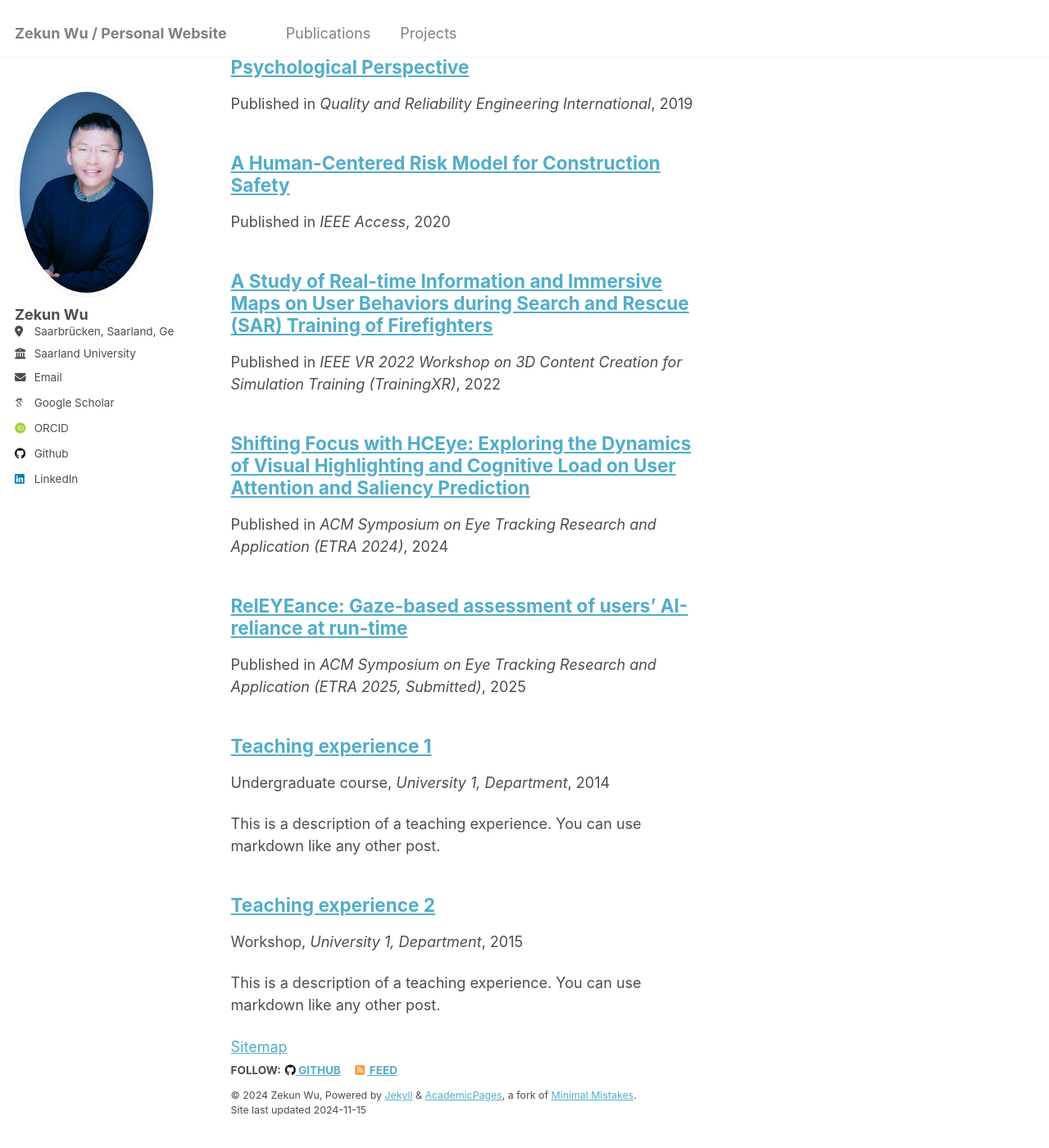
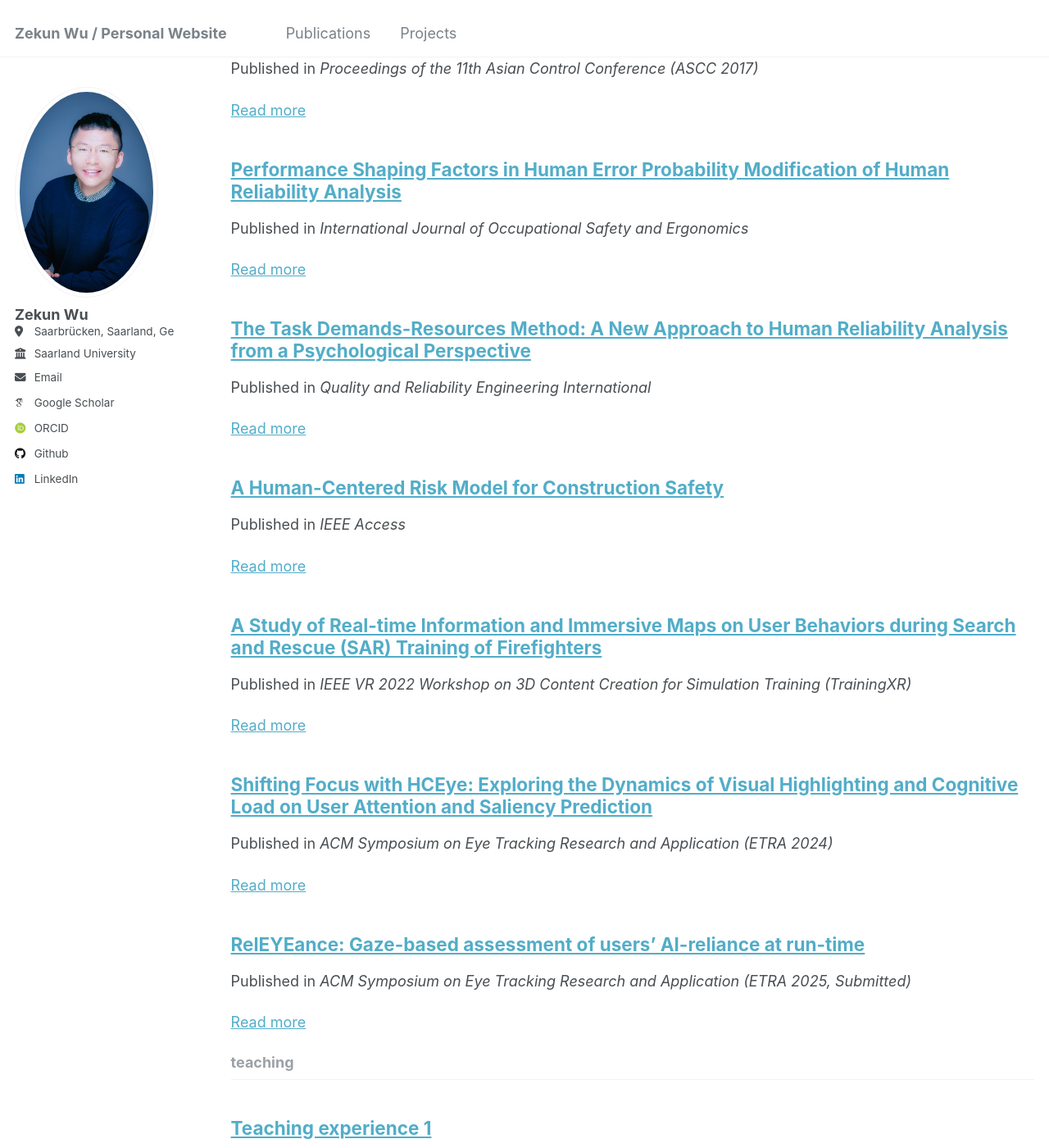
Before and after one commit to zekun-wu/zekun-wu.github.io, a Jekyll site: the page built from _pages/collection-archive.html, in a window 1280 px wide and 1400 px high, scrolled down 2043 px. Shown: the whole window at 82% size. Built offline with Jekyll 4.4.1, drawn with Linux system fonts in a browser that asks for light colours; some web fonts are replaced; some of the changed text lies outside the part shown.

Commit message:
modify the project page

```diff
--- a/_includes/archive-single.html
+++ b/_includes/archive-single.html
@@ -12,27 +12,13 @@
   {% assign title = post.title %}
 {% endif %}
 
-<div class="{{ include.type | default: "list" }}__item">
+<div class="portfolio-item">
   <article class="archive__item" itemscope itemtype="http://schema.org/CreativeWork">
     {% if include.type == "grid" and teaser %}
       <div class="archive__item-teaser">
-        <img src=
-          {% if teaser contains "://" %}
-            "{{ teaser }}"
-          {% else %}
-            "{{ teaser | prepend: "/images/" | prepend: base_path }}"
-          {% endif %}
-          alt="">
+        <img src="{{ teaser | prepend: base_path }}" alt="">
       </div>
     {% endif %}
-
-    <!-- <h2 class="archive__item-title" itemprop="headline">
-      {% if post.link %}
-        <a href="{{ post.link }}">{{ title }}</a> <a href="{{ base_path }}{{ post.url }}" rel="permalink"><i class="fa fa-link" aria-hidden="true" title="permalink"></i><span class="sr-only">Permalink</span></a>
-      {% else %}
-        <a href="{{ base_path }}{{ post.url }}" rel="permalink">{{ title }}</a>
-      {% endif %}
-    </h2> -->
 
     <h2 class="archive__item-title" itemprop="headline">
       {% if post.paperurl %}
@@ -42,37 +28,18 @@
       {% endif %}
     </h2>
 
-    {% if post.read_time %}
-      <p class="page__meta"><i class="fa fa-clock-o" aria-hidden="true"></i> {% include read-time.html %}</p>
-    {% endif %}
+    <p class="portfolio-venue">
+      {% if post.collection == 'publications' %}
+        Published in <i>{{ post.venue }}</i>
+      {% endif %}
+    </p>
 
-    {% if post.collection == 'teaching' %}
-    <p> {{ post.type }}, <i>{{ post.venue }}</i>, {{ post.date | default: "1900-01-01" | date: "%Y" }} </p>
-  {% elsif post.collection == 'publications' %}
-    <p>Published in <i>{{ post.venue }}</i>, {{ post.date | default: "1900-01-01" | date: "%Y" }} </p>
-  {% elsif post.date %}
-   <p class="page__date"><strong><i class="fa fa-fw fa-calendar" aria-hidden="true"></i> {{ site.data.ui-text[site.locale].date_label | default: "Published:" }}</strong> <time datetime="{{ post.date | default: "1900-01-01" | date_to_xmlschema }}">{{ post.date | default: "1900-01-01" | date: "%B %d, %Y" }}</time></p>
-  {% endif %}
+    <div class="portfolio-excerpt">
+      {{ post.excerpt | markdownify }}
+    </div>
 
-    {% if post.excerpt and site.read_more != 'enabled' %}
-    <p class="archive__item-excerpt" itemprop="description">{{ post.excerpt | markdownify }}</p>
-    {% elsif post.excerpt and site.read_more == 'enabled' %}
-    <p class="archive__item-excerpt" itemprop="description"><p>{{ post.excerpt | markdownify | remove: '<p>' | remove: '</p>' }}<strong><a href="{{ base_path }}{{ post.url }}" rel="permalink"> Read more</a></strong></p></p>
-    {% endif %}
-
-    <!-- {% if post.citation and post.paperurl and post.slidesurl %}
-      <p>Recommended citation: {{ post.citation }}<br /><a href="{{ post.paperurl }}">Download Paper</a> | <a href="{{ post.slidesurl }}">Download Slides</a></p>
-    {% elsif post.citation and post.paperurl %}
-      <p>Recommended citation: {{ post.citation }}<br /><a href="{{ post.paperurl }}">Download Paper</a></p> -->
-    {% elsif post.citation and post.slidesurl %}
-      <p>Recommended citation: {{ post.citation }}<br /><a href="{{ post.slidesurl }}">Download Slides</a></p>
-    {% elsif post.citation %}
-      <p>Recommended citation: {{ post.citation }}</p>
-    <!-- {% elsif post.paperurl %}
-      <p><a href=" {{ post.paperurl }} ">Download Paper</a></p> -->
-    {% elsif post.slidesurl %}
-      <p><a href="{{ post.slidesurl }}">Download Slides</a></p>
-    {% endif %}
-
+    <p class="portfolio-read-more">
+      <a href="{{ base_path }}{{ post.url }}" class="read-more-link">Read more</a>
+    </p>
   </article>
 </div>
```
